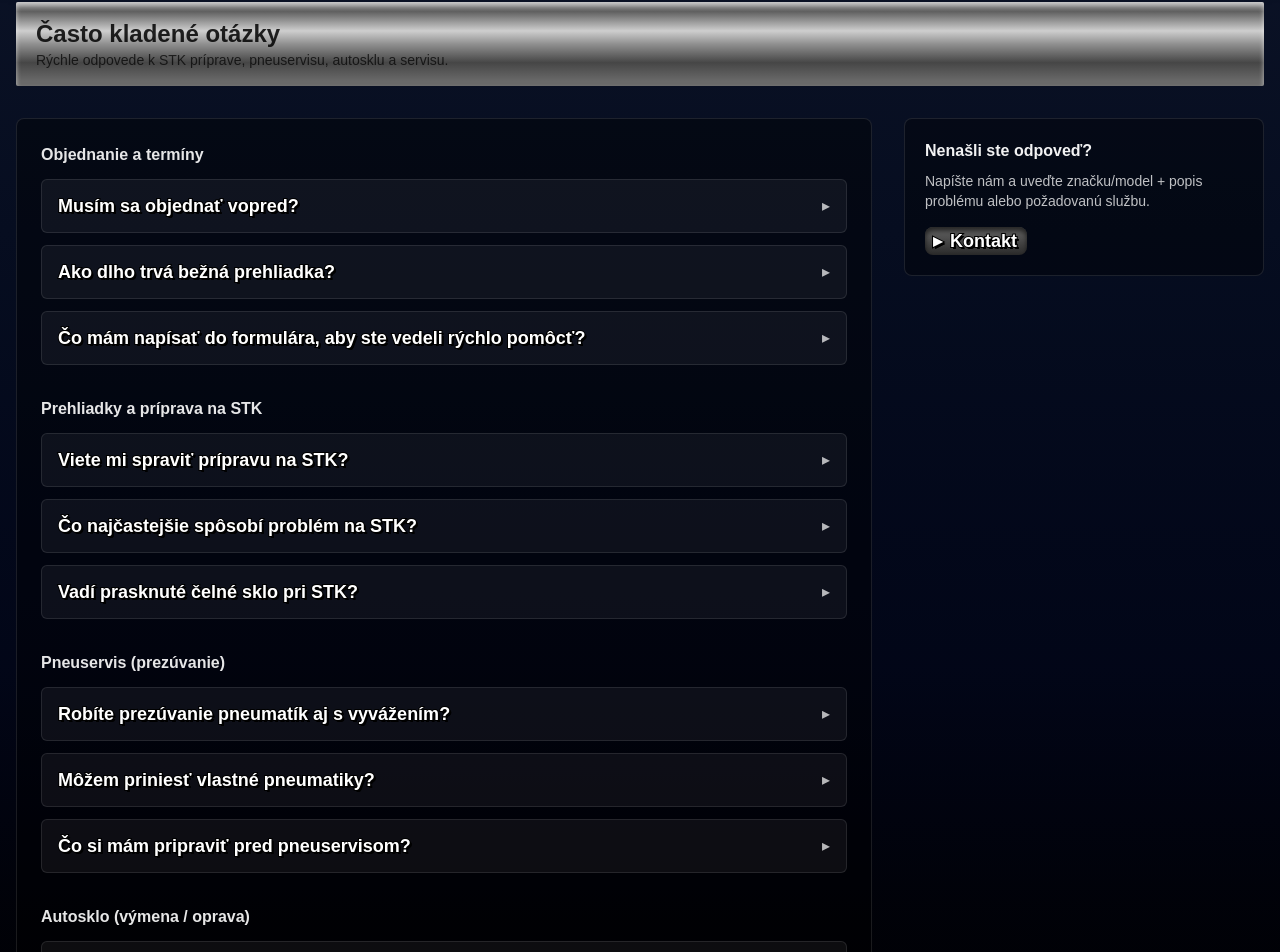
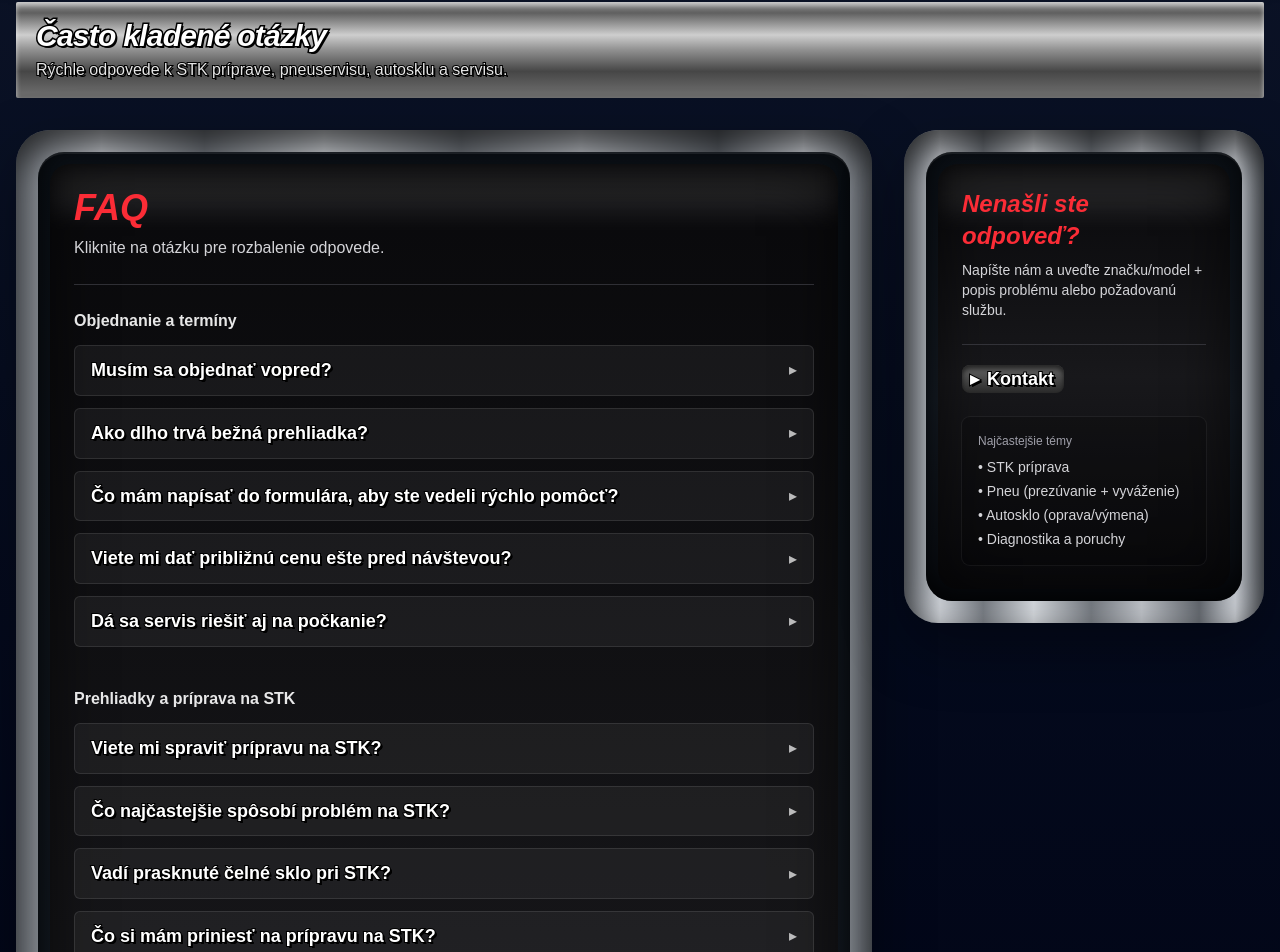
Before and after one commit to simonjedinak/rpj-komex, a Next.js app: page /faq in a window 1280 px wide. Shown: the part 238-1190 px from the top of the page. Built offline with nearby package versions, Linux system fonts and the light colour scheme.

Commit message:
faq uprava

```diff
--- a/app/faq/page.tsx
+++ b/app/faq/page.tsx
@@ -1,5 +1,4 @@
 // app/faq/page.tsx
-
 import StrokeText from "../components/StrokeText";
 import { ButtonLink } from "../components/ButtonLink";
 
@@ -19,6 +18,14 @@ const FAQ = [
                 q: "Čo mám napísať do formulára, aby ste vedeli rýchlo pomôcť?",
                 a: "Značku/model, rok výroby, stručný popis problému, kedy sa prejavuje a či svietia kontrolky.",
             },
+            {
+                q: "Viete mi dať približnú cenu ešte pred návštevou?",
+                a: "Približný odhad vieme dať podľa popisu, ale presnú cenu potvrdíme po obhliadke/diagnostike.",
+            },
+            {
+                q: "Dá sa servis riešiť aj na počkanie?",
+                a: "Pri drobných úkonoch niekedy áno, závisí od vyťaženia. Odporúčame zavolať vopred.",
+            },
         ],
     },
     {
@@ -35,6 +42,14 @@ const FAQ = [
             {
                 q: "Vadí prasknuté čelné sklo pri STK?",
                 a: "Praskliny na čelnom skle môžu byť dôvodom neúspechu, hlavne ak sú v zornom poli vodiča alebo sú väčšie. Ak si nie ste istý, príďte na obhliadku.",
+            },
+            {
+                q: "Čo si mám priniesť na prípravu na STK?",
+                a: "Stačí prísť s vozidlom. Ak máte puklice, odporúča sa ich dať dole; pri špecifických požiadavkách vás budeme informovať.",
+            },
+            {
+                q: "Viete skontrolovať brzdy, podvozok a svetlá pred STK?",
+                a: "Áno, toto je bežná súčasť prípravy. Ak nájdeme problém, navrhneme riešenie a dohodneme postup.",
             },
         ],
     },
@@ -53,6 +68,14 @@ const FAQ = [
                 q: "Čo si mám pripraviť pred pneuservisom?",
                 a: "Stačí prísť s autom. Ak máte puklice, je dobré ich dať dole (pri kontrole/STK aj pri práci okolo kolies).",
             },
+            {
+                q: "Robíte opravu defektu (zapichnutý klinec/skrutka)?",
+                a: "Záleží od miesta poškodenia a stavu pneumatiky. Po kontrole povieme, či je oprava bezpečná.",
+            },
+            {
+                q: "Kedy je čas na výmenu pneumatík?",
+                a: "Ak je dezén nízky, pneumatika je stará/stvrdnutá, praská alebo je poškodená. Pri obhliadke vieme odporučiť ďalší postup.",
+            },
         ],
     },
     {
@@ -69,6 +92,14 @@ const FAQ = [
             {
                 q: "Môžem po výmene skla hneď odísť autom?",
                 a: "Zvyčajne je potrebné počkať určitý čas, aby lepidlo správne vytvrdlo. Odporúčania dostanete pri odovzdaní vozidla.",
+            },
+            {
+                q: "Viete opraviť malé „ťuknutie“ od kamienka?",
+                a: "Ak je poškodenie malé a mimo kritických zón, často sa dá opraviť. Po obhliadke povieme, či je oprava vhodná.",
+            },
+            {
+                q: "Čo robiť hneď po prasknutí skla?",
+                a: "Odporúčame poškodenie prekryť (napr. páskou) proti vlhkosti/špine a prísť na obhliadku čo najskôr.",
             },
         ],
     },
@@ -87,16 +118,55 @@ const FAQ = [
     },
 ];
 
+function ChromeCard({
+                        children,
+                        className = "",
+                    }: {
+    children: React.ReactNode;
+    className?: string;
+}) {
+    return (
+        <div
+            className={`rounded-[34px] p-[22px] shadow-2xl ${className}`}
+            style={{
+                background:
+                    "linear-gradient(90deg,#6b7077 0%,#c7cbd1 10%,#70757c 22%,#cfd3d8 36%,#6e737a 52%,#b8bcc2 66%,#5b6067 82%,#c7cbd1 92%,#5a5f66 100%)",
+                boxShadow:
+                    "inset 0 16px 34px rgba(0,0,0,.70), inset 0 -14px 26px rgba(255,255,255,.10), 0 24px 60px rgba(0,0,0,.35)",
+            }}
+        >
+            <div
+                className="rounded-[26px] p-[12px]"
+                style={{
+                    background:
+                        "linear-gradient(180deg,#0a0f15 0%,#141a22 55%,#070a0f 100%)",
+                    boxShadow:
+                        "inset 0 2px 0 rgba(255,255,255,.08), inset 0 -10px 30px rgba(0,0,0,.85)",
+                }}
+            >
+                <div className="rounded-[20px] bg-gradient-to-b from-zinc-950 via-zinc-900 to-zinc-950 text-white overflow-hidden relative">
+                    <div className="pointer-events-none absolute inset-0">
+                        <div className="absolute inset-x-0 top-0 h-12 bg-white/10 blur-md" />
+                        <div className="absolute inset-0 ring-1 ring-white/5" />
+                        <div className="absolute inset-0 shadow-[inset_0_0_60px_rgba(0,0,0,0.65)]" />
+                    </div>
+                    <div className="relative z-10 p-5 md:p-6">{children}</div>
+                </div>
+            </div>
+        </div>
+    );
+}
+
 export default function FaqPage() {
     return (
         <main className="min-h-[70vh]">
             <section className="relative overflow-hidden">
-                {/* Background (no carbon) */}
+                {/* Background */}
                 <div className="absolute inset-0 bg-slate-950" />
                 <div className="absolute inset-0 bg-gradient-to-b from-slate-900/70 via-slate-950 to-black" />
 
                 <div className="relative container mx-auto px-4 py-10">
-                    {/* Chrome header */}
+                    {/* Chrome header with StrokeText (like footer style) */}
                     <div
                         className="
               mb-8
@@ -106,23 +176,51 @@ export default function FaqPage() {
               shadow-[inset_0px_3.30363px_4.95545px_rgba(255,255,255,0.6)]
             "
                     >
-                        <h1 className="text-xl md:text-2xl font-bold text-black/85">
+                        <StrokeText
+                            tag="h1"
+                            strokeWidth={3}
+                            strokeColor="black"
+                            shadowSize={2}
+                            className="text-2xl md:text-3xl font-extrabold italic tracking-tight"
+                        >
                             Často kladené otázky
-                        </h1>
-                        <p className="text-sm text-black/70">
-                            Rýchle odpovede k STK príprave, pneuservisu, autosklu a servisu.
-                        </p>
+                        </StrokeText>
+
+                        <div className="mt-1">
+                            <StrokeText
+                                tag="p"
+                                strokeWidth={2}
+                                strokeColor="black"
+                                shadowSize={2}
+                                className="text-sm md:text-base text-white/90"
+                            >
+                                Rýchle odpovede k STK príprave, pneuservisu, autosklu a servisu.
+                            </StrokeText>
+                        </div>
                     </div>
 
                     <div className="grid grid-cols-1 lg:grid-cols-[1fr_360px] gap-8 items-start">
                         {/* FAQ */}
-                        <div className="rounded-lg border border-white/10 bg-black/40 p-5 md:p-6">
-                            <div className="space-y-8">
+                        <ChromeCard>
+                            <div className="flex items-end justify-between gap-6">
+                                <div>
+                                    <h2 className="text-3xl md:text-4xl font-extrabold italic text-red-500">
+                                        FAQ
+                                    </h2>
+                                    <p className="mt-2 text-sm md:text-base text-zinc-300">
+                                        Kliknite na otázku pre rozbalenie odpovede.
+                                    </p>
+                                </div>
+                            </div>
+
+                            <div className="mt-6 h-px w-full bg-zinc-700/70" />
+
+                            <div className="mt-6 space-y-10">
                                 {FAQ.map((group) => (
                                     <div key={group.section}>
-                                        <h2 className="text-white/90 font-bold mb-3">
+                                        <h3 className="text-white/90 font-bold mb-3">
                                             {group.section}
-                                        </h2>
+                                        </h3>
 
                                         <div className="space-y-3">
                                             {group.items.map((item) => (
@@ -130,10 +228,12 @@ export default function FaqPage() {
                                                     key={item.q}
                                                     className="group rounded-md border border-white/10 bg-white/5 open:bg-white/10"
                                                 >
-                                                    <summary className="cursor-pointer list-none px-4 py-3 flex items-center justify-between gap-4">
+                                                    <summary className="cursor-pointer list-none px-4 py-3 grid grid-cols-[1fr_auto] items-center gap-4">
                                                         <StrokeText
                                                             strokeWidth={2}
-                                                            className="text-lg font-bold text-shadow-small"
+                                                            strokeColor="black"
+                                                            shadowSize={2}
+                                                            className="text-base md:text-lg font-bold text-shadow-small leading-snug pr-2"
                                                         >
                                                             {item.q}
                                                         </StrokeText>
@@ -143,7 +243,7 @@ export default function FaqPage() {
                             </span>
                                                     </summary>
 
-                                                    <div className="px-4 pb-4 text-sm text-white/80">
+                                                    <div className="px-4 pb-4 text-sm text-white/80 leading-relaxed">
                                                         {item.a}
                                                     </div>
                                                 </details>
@@ -152,16 +252,40 @@ export default function FaqPage() {
                                     </div>
                                 ))}
                             </div>
-                        </div>
+
+                            <div className="mt-8 h-[2px] w-full bg-gradient-to-r from-transparent via-zinc-600 to-transparent" />
+                            <p className="mt-4 text-xs text-zinc-400">
+                                Tip: Pre rýchle vybavenie napíšte do kontaktu značku/model, rok
+                                výroby a stručný popis problému.
+                            </p>
+                        </ChromeCard>
 
                         {/* CTA */}
-                        <aside className="rounded-lg border border-white/10 bg-black/35 p-5">
-                            <h3 className="font-bold text-white/95 mb-2">Nenašli ste odpoveď?</h3>
-                            <p className="text-sm text-white/75 mb-4">
-                                Napíšte nám a uveďte značku/model + popis problému alebo požadovanú službu.
+                        <ChromeCard className="lg:sticky lg:top-24">
+                            <h3 className="text-2xl font-extrabold italic text-red-500">
+                                Nenašli ste odpoveď?
+                            </h3>
+                            <p className="mt-2 text-sm text-zinc-300">
+                                Napíšte nám a uveďte značku/model + popis problému alebo
+                                požadovanú službu.
                             </p>
-                            <ButtonLink href="/kontakt" text="Kontakt" arrow variant="small" />
-                        </aside>
+
+                            <div className="mt-6 h-px w-full bg-zinc-700/70" />
+
+                            <div className="mt-5">
+                                <ButtonLink href="/kontakt" text="Kontakt" arrow variant="small" />
+                            </div>
+
+                            <div className="mt-6 rounded-lg bg-black/20 ring-1 ring-white/5 p-4 text-sm text-zinc-300">
+                                <div className="text-xs text-zinc-400">Najčastejšie témy</div>
+                                <ul className="mt-2 space-y-1">
+                                    <li>• STK príprava</li>
+                                    <li>• Pneu (prezúvanie + vyváženie)</li>
+                                    <li>• Autosklo (oprava/výmena)</li>
+                                    <li>• Diagnostika a poruchy</li>
+                                </ul>
+                            </div>
+                        </ChromeCard>
                     </div>
                 </div>
             </section>
```
